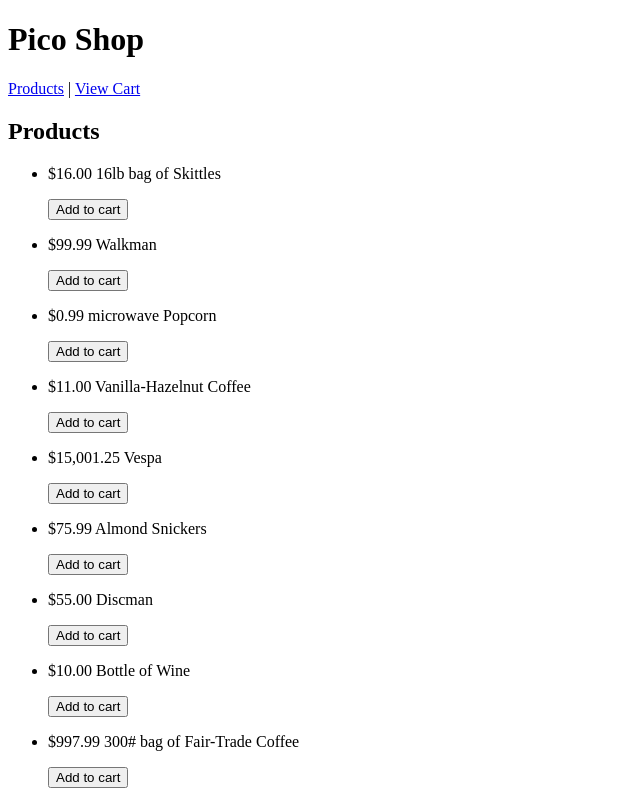
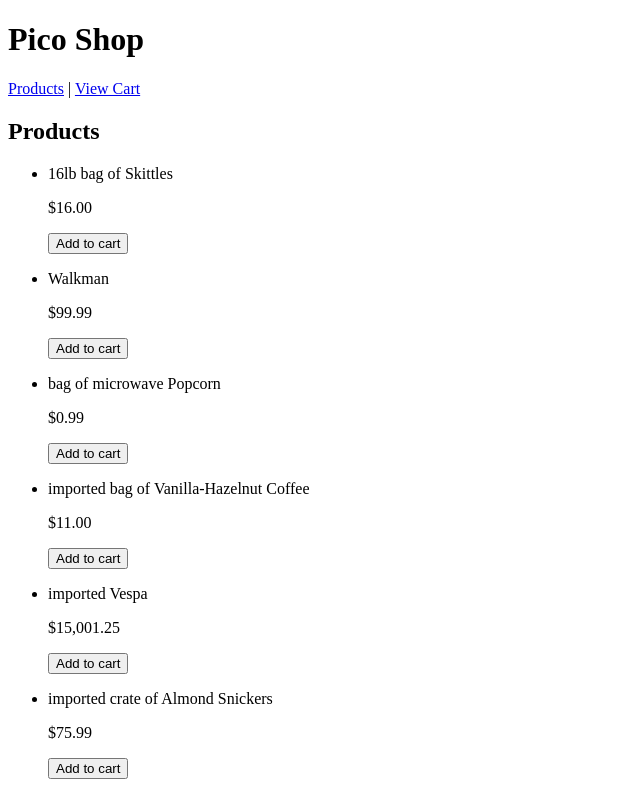
Before and after one commit to jjg/pico-shop, an Angular app: page /products in a window 1280 px wide. Shown: the top 796 px of the page, without its empty margins (0-640 px from the left). Built offline with nearby package versions, Linux system fonts and the light colour scheme.

Commit message:
UI tweaks.

```diff
--- a/src/app/cart-contents/cart-contents.component.html
+++ b/src/app/cart-contents/cart-contents.component.html
@@ -1,7 +1,6 @@
 <h2>Shopping Cart</h2>
 <ul class="products">
   <li *ngFor="let item of items">
-    <span class="cart-quantity">1</span> |
     <span class="cart-product-name">{{item.name}}</span> |
     <span class="cart-product-full-price">{{item.price + item.tax + item.duty | currency:'USD'}}</span> |
   </li>
--- a/src/app/mock-products.ts
+++ b/src/app/mock-products.ts
@@ -3,11 +3,11 @@ import { Product } from './product';
 export const PRODUCTS: Product[] = [
   { id: 1, price: 16.00, taxable: false, imported: false, name: '16lb bag of Skittles'},
   { id: 2, price: 99.99, taxable: true, imported: false, name: 'Walkman'},
-  { id: 3, price: 0.99, taxable: false, imported: false, name: 'microwave Popcorn'},
-  { id: 4, price: 11.00, taxable: false, imported: true, name: 'Vanilla-Hazelnut Coffee'},
-  { id: 5, price: 15001.25, taxable: true, imported: true, name: 'Vespa'},
-  { id: 6, price: 75.99, taxable: false, imported: true, name: 'Almond Snickers'},
+  { id: 3, price: 0.99, taxable: false, imported: false, name: 'bag of microwave Popcorn'},
+  { id: 4, price: 11.00, taxable: false, imported: true, name: 'imported bag of Vanilla-Hazelnut Coffee'},
+  { id: 5, price: 15001.25, taxable: true, imported: true, name: 'imported Vespa'},
+  { id: 6, price: 75.99, taxable: false, imported: true, name: 'imported crate of Almond Snickers'},
   { id: 7, price: 55.00, taxable: true, imported: false, name: 'Discman'},
-  { id: 8, price: 10.00, taxable: true, imported: true, name: 'Bottle of Wine'},
+  { id: 8, price: 10.00, taxable: true, imported: true, name: 'imported Bottle of Wine'},
   { id: 9, price: 997.99, taxable: false, imported: false, name: '300# bag of Fair-Trade Coffee'}
 ];
--- a/src/app/products/products.component.html
+++ b/src/app/products/products.component.html
@@ -1,8 +1,8 @@
 <h2>Products</h2>
 <ul class="products">
   <li *ngFor="let product of products">
-    <span class="badge">{{product.price | currency:'USD'}}</span>
-    {{product.name}}
+    <p>{{product.name}}</p>
+    <p>{{product.price | currency:'USD'}}</p>
     <p>
       <button (click)="onAddToCart(product)">Add to cart</button>
     </p>
```
